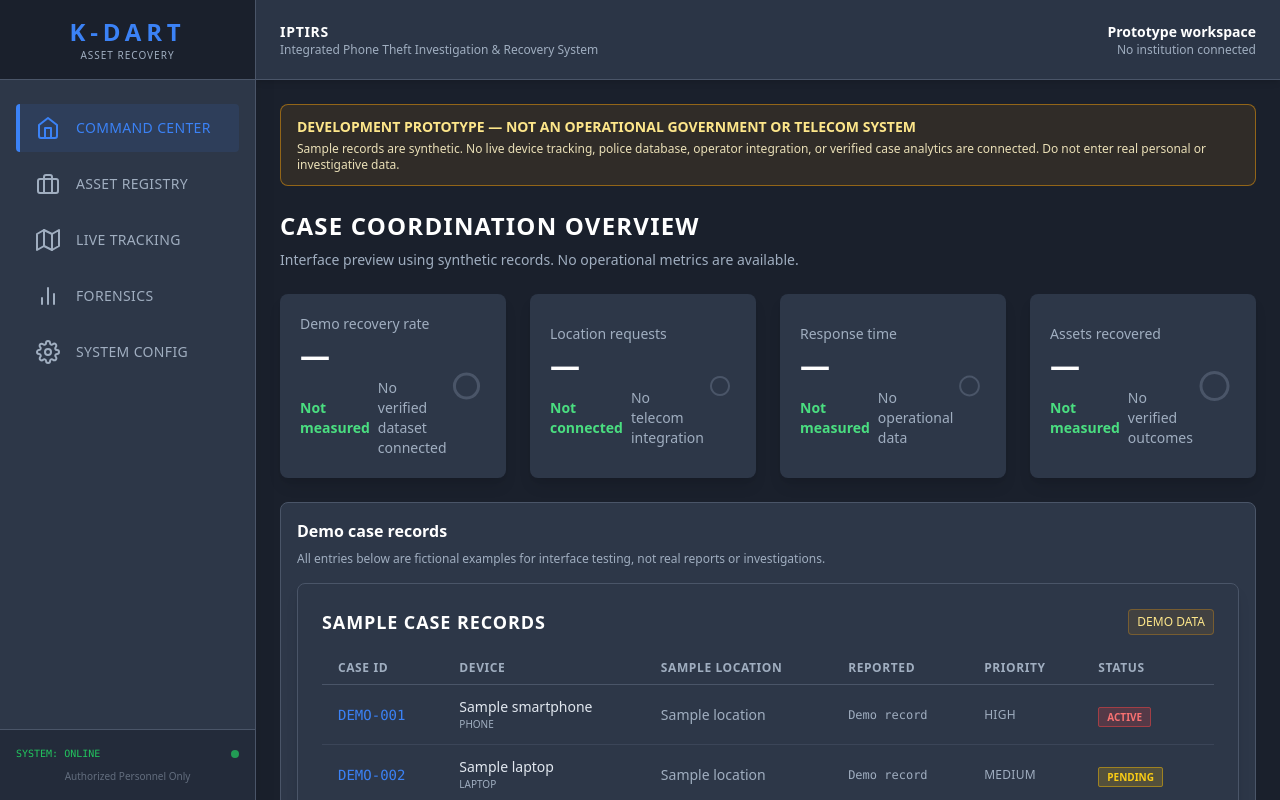
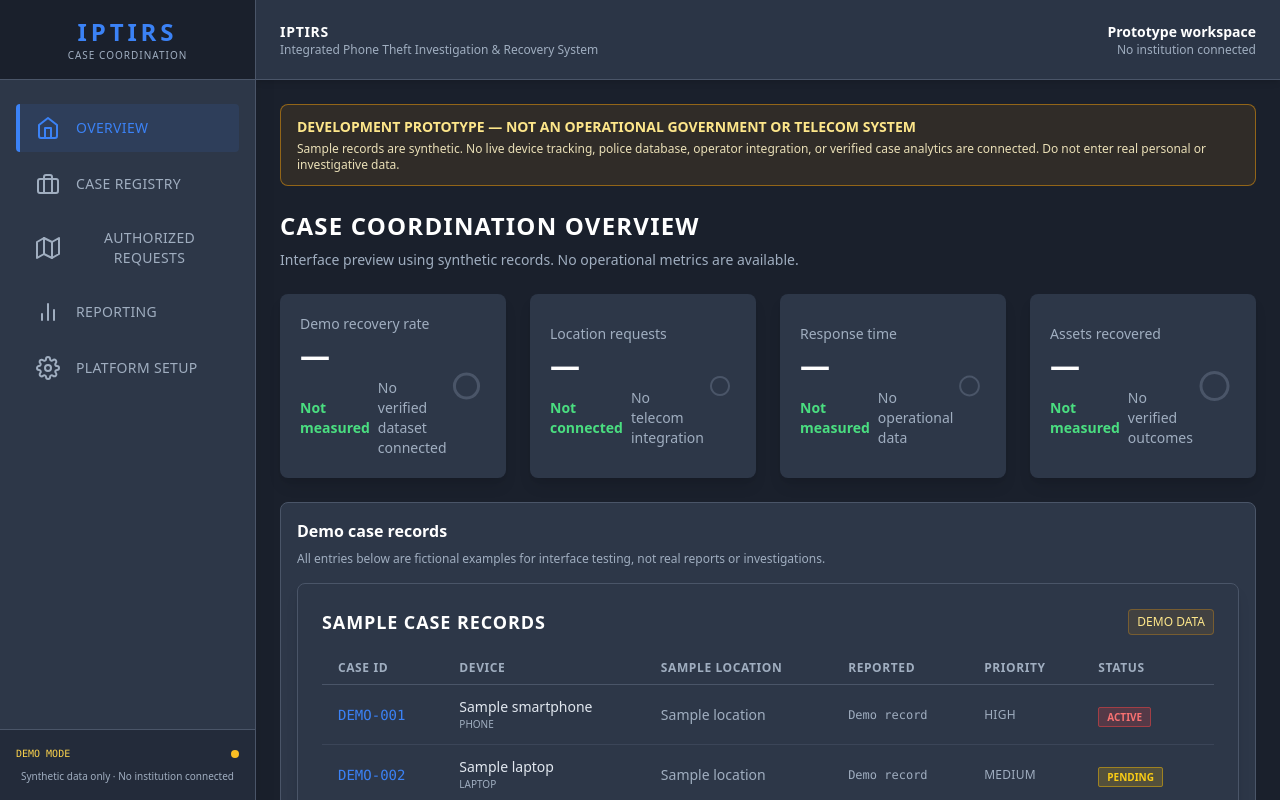
Before and after one commit to yobi369/Integrated-Phone-Theft-Investigation-Recovery-System-IPTIRS-, a React (Vite) app: page / in a window 1280 px wide. Built offline with nearby package versions, Linux system fonts and the light colour scheme.

Commit message:
Replace fictional K-DART identity with IPTIRS demo navigation

```diff
--- a/components/Sidebar.tsx
+++ b/components/Sidebar.tsx
@@ -1,4 +1,3 @@
-
 import React from 'react';
 import { HomeIcon, CaseIcon, MapIcon, AnalyticsIcon, SettingsIcon } from './icons/Icons';
 
@@ -7,48 +6,50 @@ interface SidebarProps {
   onViewChange: (view: string) => void;
 }
 
-const Sidebar: React.FC<SidebarProps> = ({ activeView, onViewChange }) => {
 const navItems = [
-    { id: 'command_center', icon: <HomeIcon />, name: 'Command Center' },
-    { id: 'asset_registry', icon: <CaseIcon />, name: 'Asset Registry' },
-    { id: 'live_tracking', icon: <MapIcon />, name: 'Live Tracking' },
-    { id: 'forensics', icon: <AnalyticsIcon />, name: 'Forensics' },
-    { id: 'system_config', icon: <SettingsIcon />, name: 'System Config' },
+  { id: 'command_center', icon: <HomeIcon />, name: 'Overview' },
+  { id: 'asset_registry', icon: <CaseIcon />, name: 'Case Registry' },
+  { id: 'live_tracking', icon: <MapIcon />, name: 'Authorized Requests' },
+  { id: 'forensics', icon: <AnalyticsIcon />, name: 'Reporting' },
+  { id: 'system_config', icon: <SettingsIcon />, name: 'Platform Setup' }
 ];
 
-  return (
-    <div className="w-64 bg-brand-secondary flex flex-col border-r border-brand-light shadow-xl z-20 print:hidden">
-      <div className="flex items-center justify-center h-20 border-b border-brand-light bg-brand-dark">
+const Sidebar: React.FC<SidebarProps> = ({ activeView, onViewChange }) => (
+  <aside className="w-16 md:w-64 shrink-0 bg-brand-secondary flex flex-col border-r border-brand-light shadow-xl z-20 print:hidden">
+    <div className="flex items-center justify-center min-h-20 border-b border-brand-light bg-brand-dark px-2">
       <div className="flex flex-col items-center">
-             <h1 className="text-2xl font-black text-brand-accent tracking-[0.2em]">K-DART</h1>
-             <p className="text-[10px] text-brand-text-secondary uppercase tracking-widest">Asset Recovery</p>
+        <h1 className="text-xl md:text-2xl font-black text-brand-accent tracking-[0.16em]">IPTIRS</h1>
+        <p className="hidden md:block text-[10px] text-brand-text-secondary uppercase tracking-widest">Case Coordination</p>
       </div>
     </div>
-      <nav className="flex-1 px-4 py-6 space-y-2">
+    <nav aria-label="Prototype navigation" className="flex-1 px-2 md:px-4 py-6 space-y-2">
       {navItems.map((item) => (
         <button
           key={item.id}
+          type="button"
+          aria-label={item.name}
+          aria-current={activeView === item.id ? 'page' : undefined}
+          title={item.name}
           onClick={() => onViewChange(item.id)}
-            className={`w-full flex items-center px-4 py-3 text-sm font-medium rounded transition-all duration-200 border-l-4 ${
+          className={`w-full flex items-center justify-center md:justify-start px-2 md:px-4 py-3 text-sm font-medium rounded transition-colors border-l-4 ${
             activeView === item.id
               ? 'bg-brand-accent/10 text-brand-accent border-brand-accent'
               : 'text-brand-text-secondary border-transparent hover:bg-brand-light/30 hover:text-white hover:border-brand-text-secondary'
           }`}
         >
-            {item.icon}
-            <span className="ml-4 uppercase tracking-wide">{item.name}</span>
+          <span aria-hidden="true" className="shrink-0">{item.icon}</span>
+          <span className="hidden md:inline ml-4 uppercase tracking-wide">{item.name}</span>
         </button>
       ))}
     </nav>
-      <div className="p-4 border-t border-brand-light bg-brand-dark/50">
-          <div className="flex items-center justify-between mb-2">
-              <span className="text-[10px] text-green-500 font-mono">SYSTEM: ONLINE</span>
-              <span className="w-2 h-2 bg-green-500 rounded-full animate-pulse"></span>
+    <div className="p-3 md:p-4 border-t border-brand-light bg-brand-dark/50">
+      <div className="flex items-center justify-center md:justify-between mb-2">
+        <span className="hidden md:inline text-[10px] text-amber-300 font-mono">DEMO MODE</span>
+        <span aria-hidden="true" className="w-2 h-2 bg-amber-400 rounded-full" />
       </div>
-          <p className="text-[10px] text-brand-text-secondary text-center opacity-50">Authorized Personnel Only</p>
+      <p className="hidden md:block text-[10px] text-brand-text-secondary text-center">Synthetic data only · No institution connected</p>
     </div>
-    </div>
+  </aside>
 );
-};
 
 export default Sidebar;
```
Lines whose indentation alone changed are shown as unchanged.
